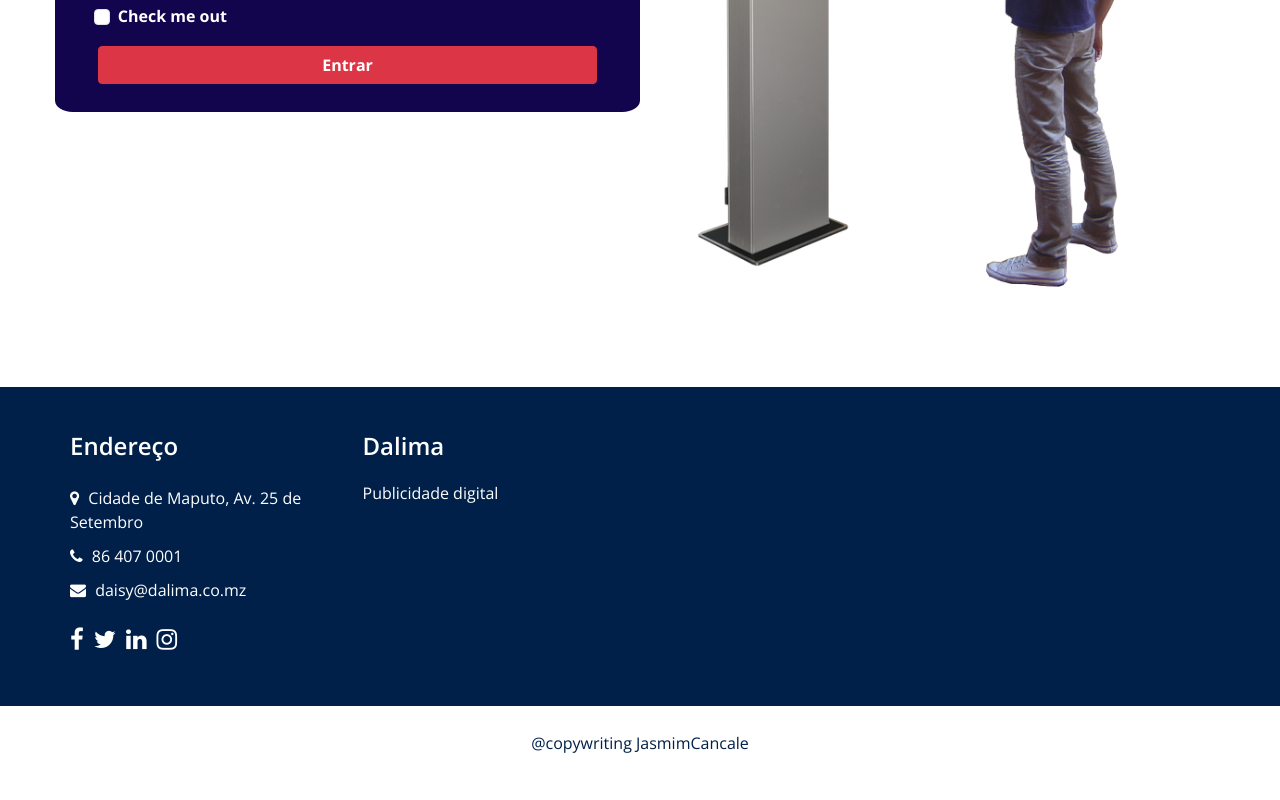
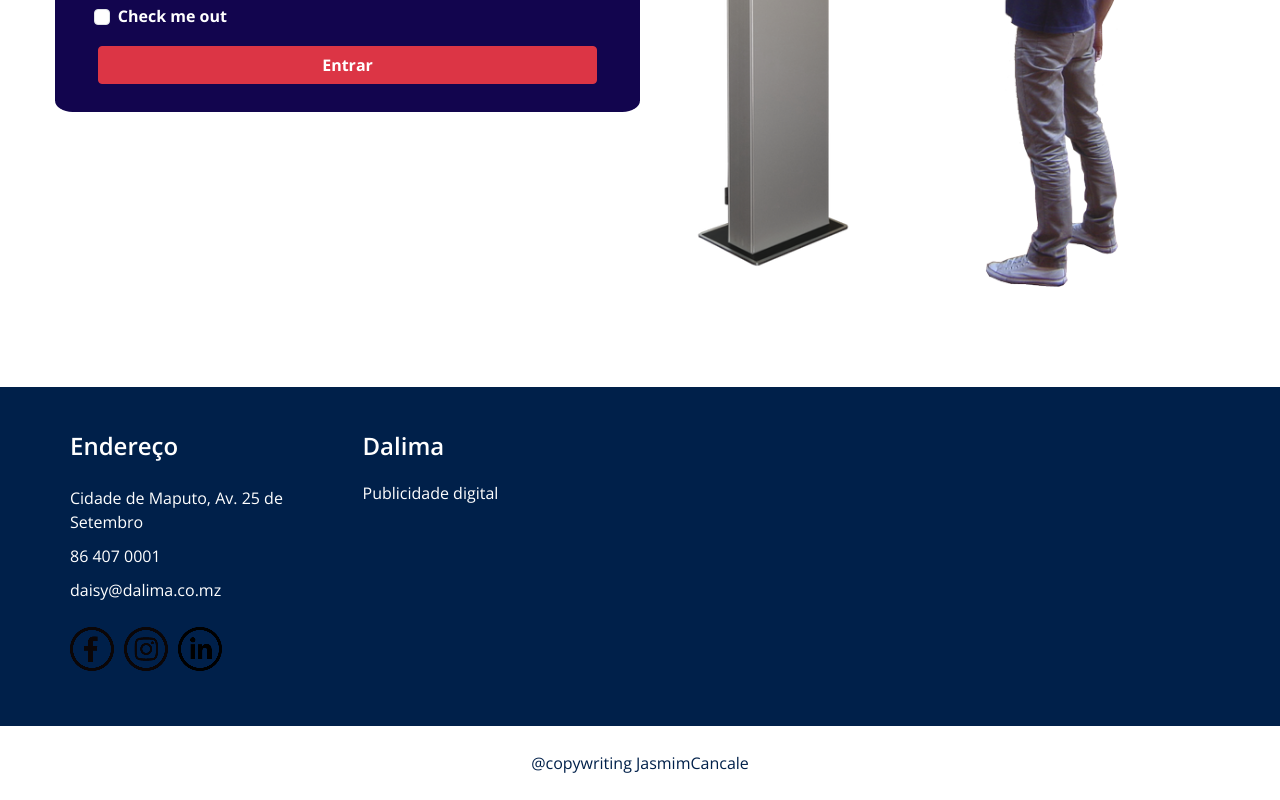
Before and after one commit to JasmimCancale/sitedalimaportfolio, a plain HTML site: page Login.html in a window 1280 px wide. Shown: the part 580-1380 px from the top of the page. Drawn offline with nearby package versions, Linux system fonts and the light colour scheme; some packages are replaced by stand-ins of ours; a script that the page names is missing; files whose address does not match are found by name.

Commit message:
Update Login.html

```diff
--- a/Login.html
+++ b/Login.html
@@ -182,20 +182,17 @@ border-radius: 3%;
             </h4>
             <div class="contact_link_box">
               <a href="">
-                <i class="fa fa-map-marker" aria-hidden="true"></i>
                 <span>
                   Cidade de Maputo, Av. 25 de Setembro
 
                 </span>
               </a>
               <a href="">
-                <i class="fa fa-phone" aria-hidden="true"></i>
                 <span>
                   86 407 0001
                 </span>
               </a>
               <a href="">
-                <i class="fa fa-envelope" aria-hidden="true"></i>
                 <span>
                   daisy@dalima.co.mz
                 </span>
@@ -204,17 +201,15 @@ border-radius: 3%;
           </div>
           <div class="info_social">
             <a href="">
-              <i class="fa fa-facebook" aria-hidden="true"></i>
+              <img src="face.png" alt="">
             </a>
             <a href="">
-              <i class="fa fa-twitter" aria-hidden="true"></i>
+                 <img src="Insta.png" alt="">
             </a>
             <a href="">
-              <i class="fa fa-linkedin" aria-hidden="true"></i>
+                <img src="Linke.png" alt="">
             </a>
-            <a href="">
-              <i class="fa fa-instagram" aria-hidden="true"></i>
-            </a>
+
           </div>
         </div>
         <div class="col-md-6 col-lg-3 info_col">
```
